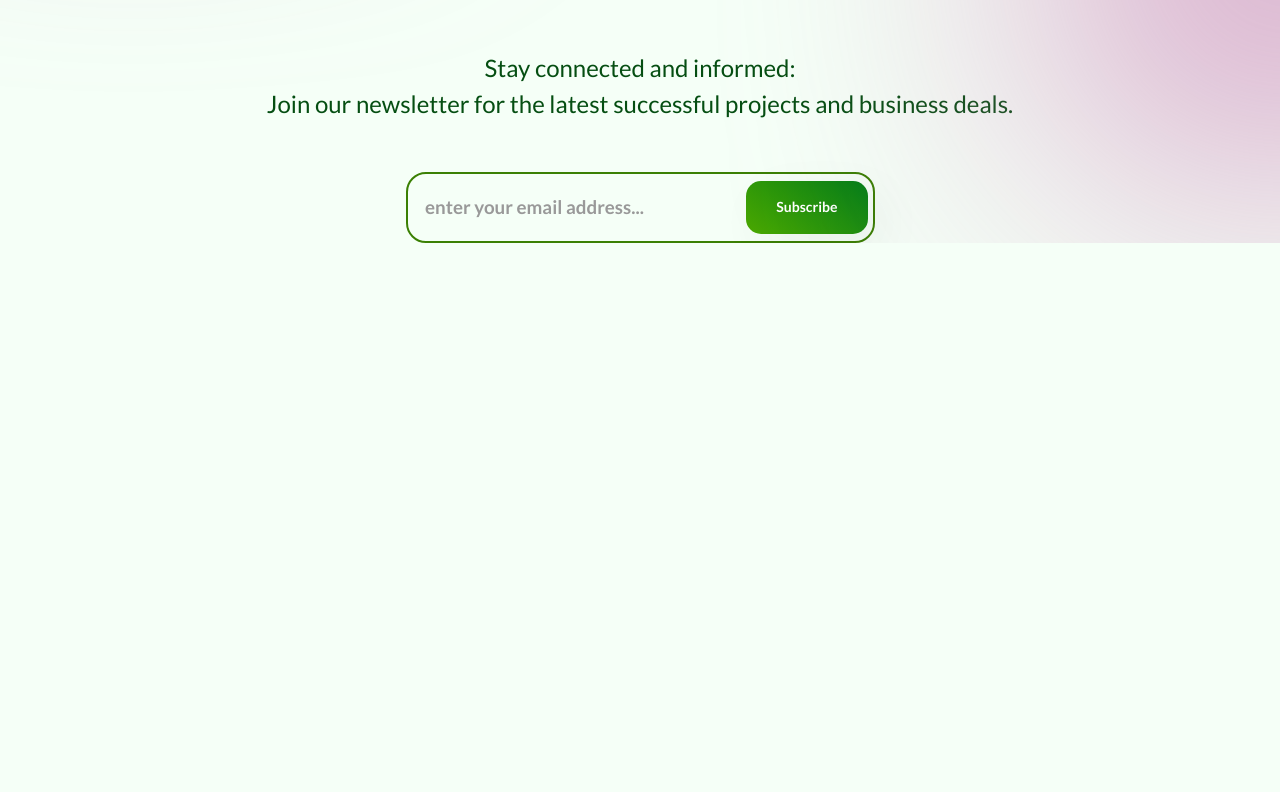
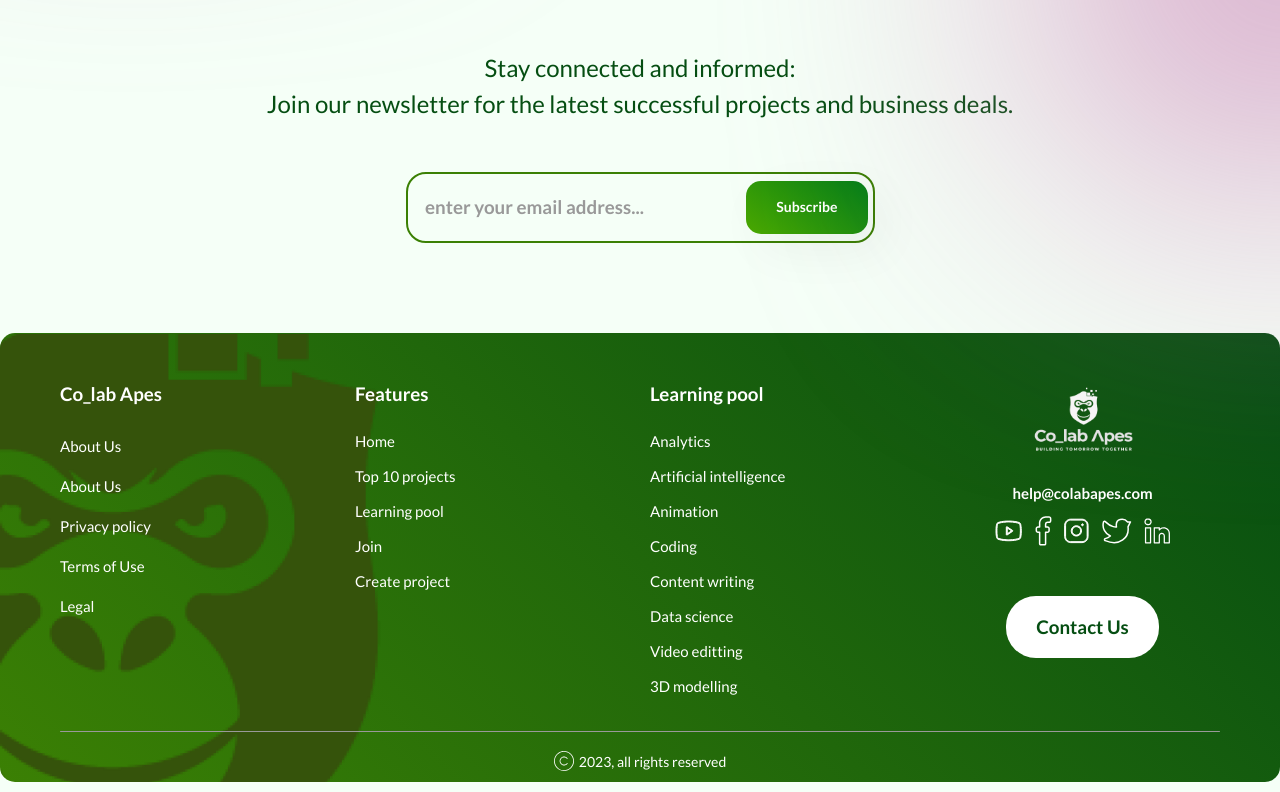
Before and after one commit to Colab-Apes/new_landing_page, a React (Vite) app: page / in a window 1280 px wide. Shown: the part 4426-5218 px from the top of the page. Before the commit the page ends 4669 px from the top, so only its background shows below. Built offline with nearby package versions, Linux system fonts and the light colour scheme.

Commit message:
done with footer

```diff
--- a/src/NewLandingPage/LandPage.jsx
+++ b/src/NewLandingPage/LandPage.jsx
@@ -9,6 +9,7 @@ import ValueStake from "./components/ValueStake";
 import HowItWorks from "./components/HowItWorks";
 import Ready from "./components/Ready";
 import JoinOurNewsLetter from "./components/JoinOurNewsLetter";
+import Foot from "./components/Foot";
 
 const LandPage = () => {
   return (
@@ -32,6 +33,7 @@ const LandPage = () => {
       {/*Join Our News Letter*/}
       <JoinOurNewsLetter />
       {/* Footer */}
+      <Foot />
     </div>
   );
 };
--- a/src/NewLandingPage/components/Foot.jsx
+++ b/src/NewLandingPage/components/Foot.jsx
@@ -4,11 +4,18 @@ import "../../App.css";
 
 import ape from "../../assets/apehead.png";
 import footlogo from "../../assets/footlogo.png";
+
+import facebook from "../../assets/svg/facebook.svg";
+import insta from "../../assets/svg/insta.svg";
+import linkedin from "../../assets/svg/linkedin.svg";
+import twitter from "../../assets/svg/twitter.svg";
+import youtube from "../../assets/svg/youtube.svg";
+
 const Foot = () => {
   return (
     <div>
       {" "}
-      <footer className=" mt-2 container    pb-2 px-10 lg:px-10 w-full rounded-[15px]  graid relative mb-4 z-[1]  xl:px-24">
+      <footer className=" container  mx-auto mt-36   pb-2 px-10 lg:px-10 w-full rounded-[15px]  graid relative mb-4 z-[1]  xl:px-24">
         <img
           src={ape}
           alt=""
```
